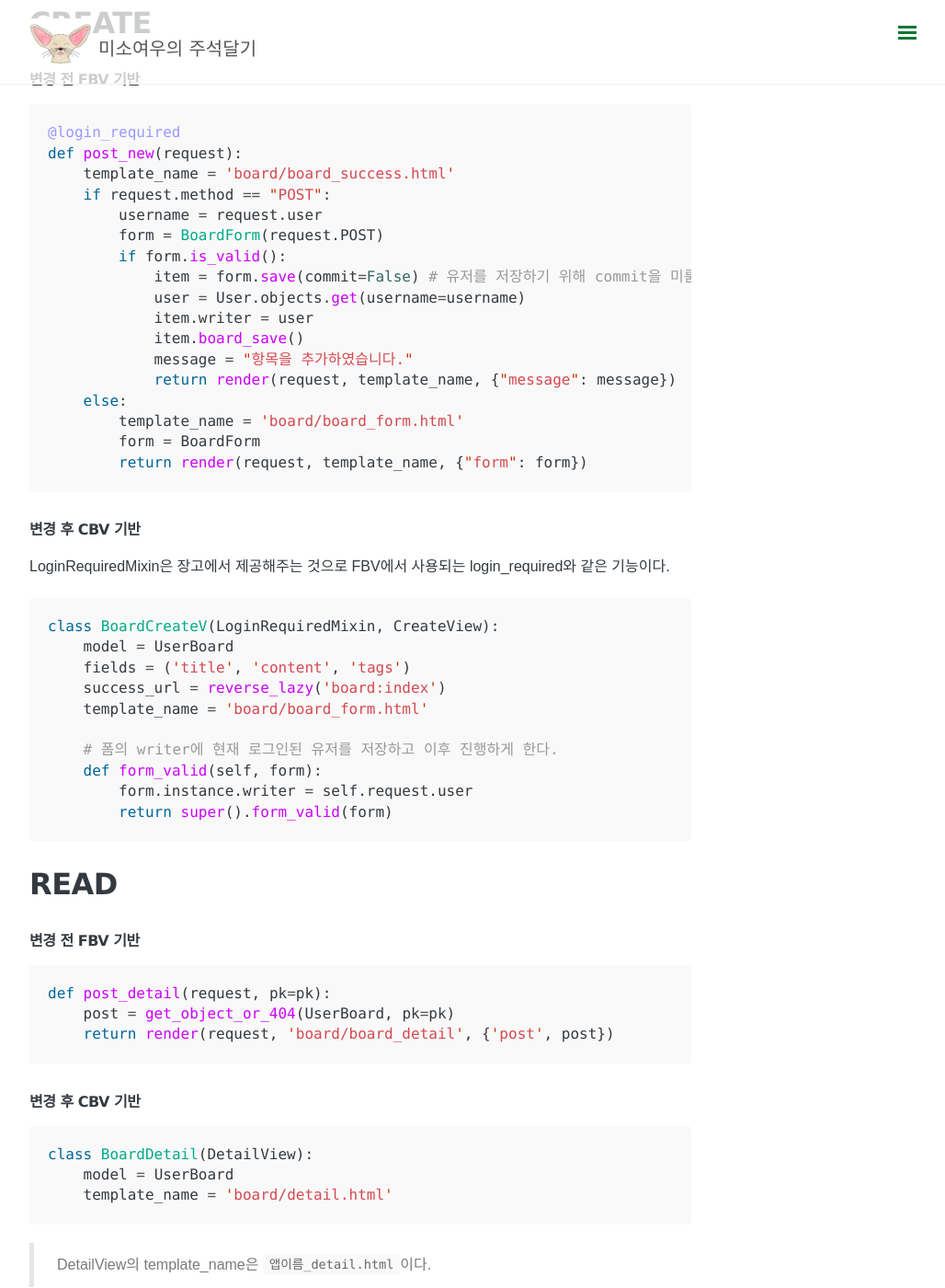
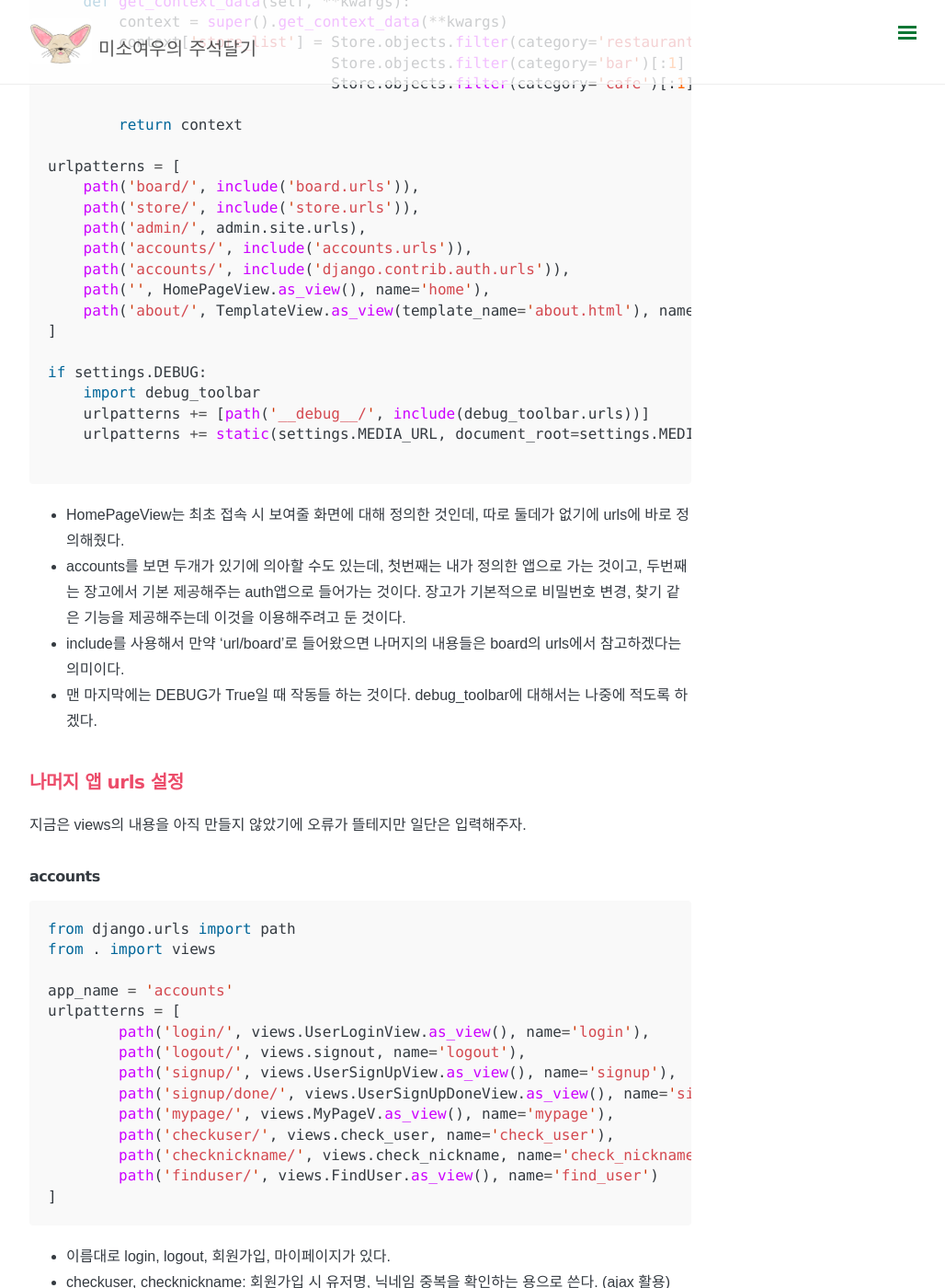
Before and after one commit to somefood/somefood.github.io, a Jekyll site: the page built from _posts/Django/2020-06-09-django01-project02-genericview_CRUD.md, in a window 1280 px wide and 1400 px high, scrolled down 763 px. Shown: the whole window at 92% size, without its empty margins (248-1276 px from the left). Built offline with Jekyll 4.4.1, drawn with Linux system fonts in a browser that asks for light colours; nearby versions of some CDN libraries; comment, search, counter and statistics services are not loaded; some of the changed text lies outside the part shown.

Commit message:
수정: 동국푸드(2) urls 설정

````diff
--- a/_posts/Django/2020-06-09-django01-project02-genericview_CRUD.md
+++ b/_posts/Django/2020-06-09-django01-project02-genericview_CRUD.md
@@ -1,175 +1,125 @@
 ---
 layout: post
-title: Django01 프로젝트 - GenericView CRUD 구현
+title: Django01 프로젝트 - 동국푸드(2) urls 설정
 category: Django
 tags: [django, python]
 comments: true
 ---
 
-Django01 프로젝트 - Django GenericView CRUD 구현
-=======
-
-지금까지 FBV기반으로 CRUD로 구현해봤는데, CBV기반으로 바꾸어 보기로 했다.
-
-####참고 자료:
-- [클래스 뷰 - 공식 사이트](https://docs.djangoproject.com/en/3.0/ref/class-based-views/generic-editing/#django.views.generic.edit.UpdateView)
-- [form 관련](https://simpleisbetterthancomplex.com/article/2017/08/19/how-to-render-django-form-manually.html)
-
-# import
-먼저 제네릭 뷰들을 갖고 온다.
-```python
-# views.py
-from django.views.generic import GreateView, DetailView, UpdateView, DeleteView
-```
-
-# CREATE
-
-### 변경 전 FBV 기반
-```python
-@login_required
-def post_new(request):
-    template_name = 'board/board_success.html'
-    if request.method == "POST":
-        username = request.user
-        form = BoardForm(request.POST)
-        if form.is_valid():
-            item = form.save(commit=False) # 유저를 저장하기 위해 commit을 미룸
-            user = User.objects.get(username=username)
-            item.writer = user
-            item.board_save()
-            message = "항목을 추가하였습니다."
-            return render(request, template_name, {"message": message})
-    else:
-        template_name = 'board/board_form.html'
-        form = BoardForm
-        return render(request, template_name, {"form": form})
-```
-
-### 변경 후 CBV 기반
-LoginRequiredMixin은 장고에서 제공해주는 것으로 FBV에서 사용되는 login_required와 같은 기능이다.
-```python
-class BoardCreateV(LoginRequiredMixin, CreateView):
-    model = UserBoard
-    fields = ('title', 'content', 'tags')
-    success_url = reverse_lazy('board:index')
-    template_name = 'board/board_form.html'
-
-    # 폼의 writer에 현재 로그인된 유저를 저장하고 이후 진행하게 한다.
-    def form_valid(self, form):
-        form.instance.writer = self.request.user
-        return super().form_valid(form)
-```
-
-# READ
-### 변경 전 FBV 기반
-```python
-def post_detail(request, pk=pk):
-    post = get_object_or_404(UserBoard, pk=pk)
-    return render(request, 'board/board_detail', {'post', post})
-```
-
-### 변경 후 CBV 기반
-```python
-class BoardDetail(DetailView):
-    model = UserBoard
-    template_name = 'board/detail.html'
-```
-> DetailView의 template_name은 `앱이름_detail.html`이다.
-
-# UPDATE
-
-### 변경 전 FBV 기반
-```python
-@login_required
-def post_edit(request, pk):
-    post = get_object_or_404(UserBoard, pk=pk)
-    if request.method == "POST":
-        form = BoardForm(request.POST, instance=post)
-        if form.is_valid():
-            post = form.save()
-            post.save()
-            return HttpResponseRedirect(reverse('board:detail', kwargs={'pk':pk}))
-    else:
-        form = BoardForm(instance=post)
-    return render(request, 'board/board_form.html', {"form": form})
-```
+> 결과물은 아래 링크에서 확인 가능합니다.
+[깃허브](https://github.com/somefood/dongguk_food)
+[결과물](http://somefood.pythonanywhere.com/)
 
 
-### 변경 후 CBV 기반
-OwnerOnlyMixin은 AccessMixin이라는 클래스를 상속해서 해당 글 작성자가 접근했을 때만 이용할 수 있도록 했다.
+이전 시간에 모델을 설정했으니, 그에 대해 url을 설정해준다.
+
+## 프로젝트 urls 설정
+먼저 프로젝트의 urls 파일에 아래 처럼 추가해주자. 뭔가 많아 보일테지만 일단은 입력해주자.
 ```python
-class BoardUpdateV(OwnerOnlyMixin, UpdateView):
-    model = UserBoard
-    fields = ('title', 'content', 'tags')
-    template_name = 'board/board_form.html'
+from django.contrib import admin
+from django.urls import path, include
+from django.views.generic.base import TemplateView
+from django.conf import settings
+from django.conf.urls.static import static
+
+from store.models import Store
+
+class HomePageView(TemplateView):
+
+    template_name = 'home.html'
+
+    def get_context_data(self, **kwargs):
+        context = super().get_context_data(**kwargs)
+        context['store_list'] = Store.objects.filter(category='restaurant')[:1] | \
+                                Store.objects.filter(category='bar')[:1] | \
+                                Store.objects.filter(category='cafe')[:1]
+
+        return context
+
+urlpatterns = [
+    path('board/', include('board.urls')),
+    path('store/', include('store.urls')),
+    path('admin/', admin.site.urls),
+    path('accounts/', include('accounts.urls')),
+    path('accounts/', include('django.contrib.auth.urls')),
+    path('', HomePageView.as_view(), name='home'),
+    path('about/', TemplateView.as_view(template_name='about.html'), name='about'),
+]
+
+if settings.DEBUG:
+    import debug_toolbar
+    urlpatterns += [path('__debug__/', include(debug_toolbar.urls))]
+    urlpatterns += static(settings.MEDIA_URL, document_root=settings.MEDIA_ROOT)
+
 ```
-- fields: 모델에 있는 칼럼들 중 템플릿 form으로 사용할 것들을 지정한다. 모두 원하면 `__all__` 사용
-- template_name_suffix: 템플릿명의 접두사 지정, 위처럼 입력하면 `앱이름_edit_form.html`으로 접근한다.
+- HomePageView는 최초 접속 시 보여줄 화면에 대해 정의한 것인데, 따로 둘데가 없기에 urls에 바로 정의해줬다.
+- accounts를 보면 두개가 있기에 의아할 수도 있는데, 첫번째는 내가 정의한 앱으로 가는 것이고, 두번째는 장고에서 기본 제공해주는 auth앱으로 들어가는 것이다. 장고가 기본적으로 비밀번호 변경, 찾기 같은 기능을 제공해주는데 이것을 이용해주려고 둔 것이다.
+- include를 사용해서 만약 'url/board'로 들어왔으면 나머지의 내용들은 board의 urls에서 참고하겠다는 의미이다.
+- 맨 마지막에는 DEBUG가 True일 때 작동들 하는 것이다. debug_toolbar에 대해서는 나중에 적도록 하겠다.
 
-> 참고로 Createview와 Updateview template_name을 지정하지 않으면 기본적으로 `앱이름_form.html` 형태로 지정된다.
+## 나머지 앱 urls 설정
+지금은 views의 내용을 아직 만들지 않았기에 오류가 뜰테지만 일단은 입력해주자.
+#### accounts
+```python
+from django.urls import path
+from . import views
 
-#### Create & Update html 코드
-필자는 bootstrap을 사용해서 css를 꾸미고 있는 중이라 class명을 활용을 해야한다. 그렇기 위해서 앱 하나를 설치해줄 것이다.
-`pip install django-widget-tweaks`
-이후 settings 파일에 앱을 추가해 주자.
-`INSTALLED_ALLS += [widget_tweaks]`
+app_name = 'accounts'
+urlpatterns = [
+	path('login/', views.UserLoginView.as_view(), name='login'),
+	path('logout/', views.signout, name='logout'),
+	path('signup/', views.UserSignUpView.as_view(), name='signup'),
+	path('signup/done/', views.UserSignUpDoneView.as_view(), name='signup_done'),
+	path('mypage/', views.MyPageV.as_view(), name='mypage'),
+	path('checkuser/', views.check_user, name='check_user'),
+	path('checknickname/', views.check_nickname, name='check_nickname'),
+	path('finduser/', views.FindUser.as_view(), name='find_user')
+]
+```
+- 이름대로 login, logout, 회원가입, 마이페이지가 있다.
+- checkuser, checknickname: 회원가입 시 유저명, 닉네임 중복을 확인하는 용으로 쓴다. (ajax 활용)
+- finduser: 유저 검색 기능이다.
 
-```html
-{% raw %}
-{% extends 'base.html' %}
-{% load widget_tweaks %}
+#### store
+```python
+from django.urls import path
+from . import views
 
-{% block content %}
-<form action="" method="post" enctype="multipart/form-data">
-    {% csrf_token %}
-    {% for field in form %}
-    <div class="form-group">
-        {{ field.label_tag }}
-        {% render_field field class="form-control" %}
-    </div>
-    {% endfor %}
-    <input class="btn btn-primary" type="submit" value="수정">
-</form>
-{% endblock %}
-{% endraw %}
+app_name = 'store'
+urlpatterns = [
+    path('', views.StoreIndexView.as_view(), name='index'),
+    path('category/<str:category>/', views.CategoryView.as_view(), name='category'),
+    path('like/', views.like, name='like'),
+    path('detail/<str:slug>/', views.StoreDetailView.as_view(), name='detail'),
+    path('detail/<str:slug>/comment/', views.CommentListView.as_view(), name='comment'),
+    path('detail/<str:slug>/comment/create/', views.comment_create, name='comment_create'),
+    path('detail/<str:slug>/comment/update/<int:pk>/', views.comment_update, name='comment_update'),
+    path('detail/<str:slug>/comment/delete/<int:pk>/', views.comment_delete, name='comment_delete'),
+    path('create/', views.StoreCreateView.as_view(), name='store_add'),
+    path('edit/<int:pk>/', views.StoreEditView.as_view(), name='store_edit'),
+    path('delete/<int:pk>/', views.StoreDeleteView.as_view(), name='store_delete'),
+]
 ```
-- load widget_tweaks: 위에서 설치한 앱을 로드한다.
-- render_field: 필드에 대해서 커스터마이징 해준다.
+- 가게 리스트와 상세페이지, 가게글 CRUD,(superuser만) 댓글(CRUD)를 구현할 것이다.
 
-# Delete
-### 변경 전 FBV
-삭제는 별거 없다. 갖고와서 delete로 삭제해주면 된다.
+#### board
 ```python
-def post_delete(request, pk):
-    post = get_object_or_404(UserBoard, pk=pk)
-    post.delete()
-    return redirect('board:index')
+from django.urls import path
+from . import views
+
+app_name = 'board'
+urlpatterns = [
+    path('', views.BoardIndex.as_view(), name='index'),
+    path('detail/<str:slug>/', views.BoardDetail.as_view(), name='detail'),
+    path('detail/<str:slug>/comment/create/', views.comment_create, name='comment_create'),
+    path('detail/<str:slug>/comment/', views.CommentListView.as_view(), name='comment'),
+    path('detail/<str:slug>/comment/create/', views.comment_create, name='comment_create'),
+    path('detail/<str:slug>/comment/update/<int:pk>/', views.comment_update, name='comment_update'),
+    path('detail/<str:slug>/comment/delete/<int:pk>/', views.comment_delete, name='comment_delete'),
+    path('like/', views.like, name='like'),
+    path('post/new/', views.BoardCreateV.as_view(), name='post_add'),
+    path('post/edit/<int:pk>/', views.BoardUpdateV.as_view(), name='post_edit'),
+    path('post/delete/<int:pk>/', views.BoardDeleteV.as_view(), name='post_delete'),
+]
 ```
-
-### 변경 후 CBV
-```python
-class StoreDeleteView(DeleteView):
-  model = Store
-  success_url = reverse_lazy('store:index')
-```
-> DeleteView의 template_name은 `앱이름_confirm_delete.html`이다.
-
-#### Delete html 코드
-```html
-{% raw %}
-<!DOCTYPE html>
-<html lang="en">
-<head>
-    <meta charset="UTF-8">
-    <title>Title</title>
-</head>
-<body>
-<form action="" method="post">
-    {% csrf_token %}
-    <p>Are you sure you want to delete "{ obejct }"?</p>
-    <input type="submit" value="Confirm">
-</form>
-</body>
-</html>
-{% endraw %}
-```
+- 게시판 리스트와 상세페이지, 게시판 CRUD,(superuser만) 댓글(CRUD)를 구현할 것이다.
````
